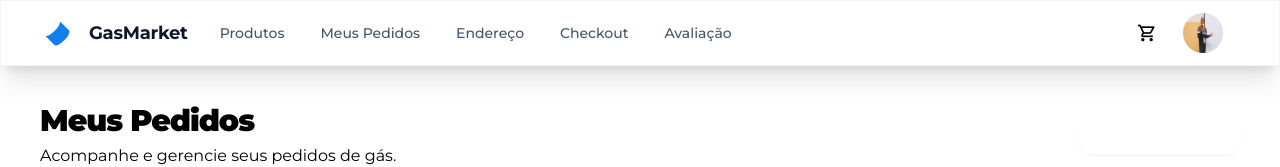
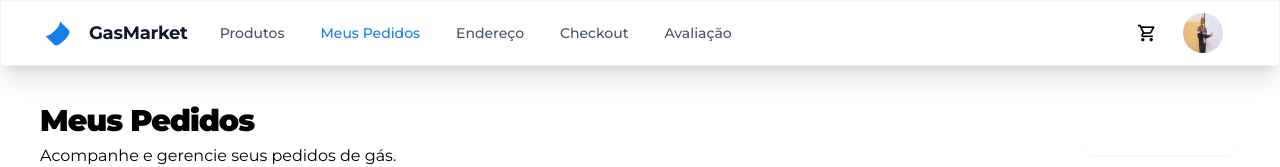
Before and after one commit to CONSULTORIA-AO/marketplace--de-gas, a React (Vite) app: page /pedidos in a window 1280 px wide. Shown: the top 167 px of the page. Built offline with nearby package versions, Linux system fonts and the light colour scheme; no server answers; the HTML template or start-up script is replaced by a standard one.

Commit message:
aplicando o destaque no link da página apresentada

```diff
--- a/src/components/Header.tsx
+++ b/src/components/Header.tsx
@@ -7,7 +7,7 @@ export function Header(){
     const navigate = useNavigate()
 
      const navLinkClass = ({ isActive }: { isActive: boolean }) =>
-            `text-sm font-medium leading-normal text-slate-600  hover:text-[#137fec] transition-colors ${
+            `text-sm font-medium leading-normal hover:text-[#137fec] transition-colors ${
             isActive
             ? "text-[#137fec]" : "text-slate-600"
         }`;
```
